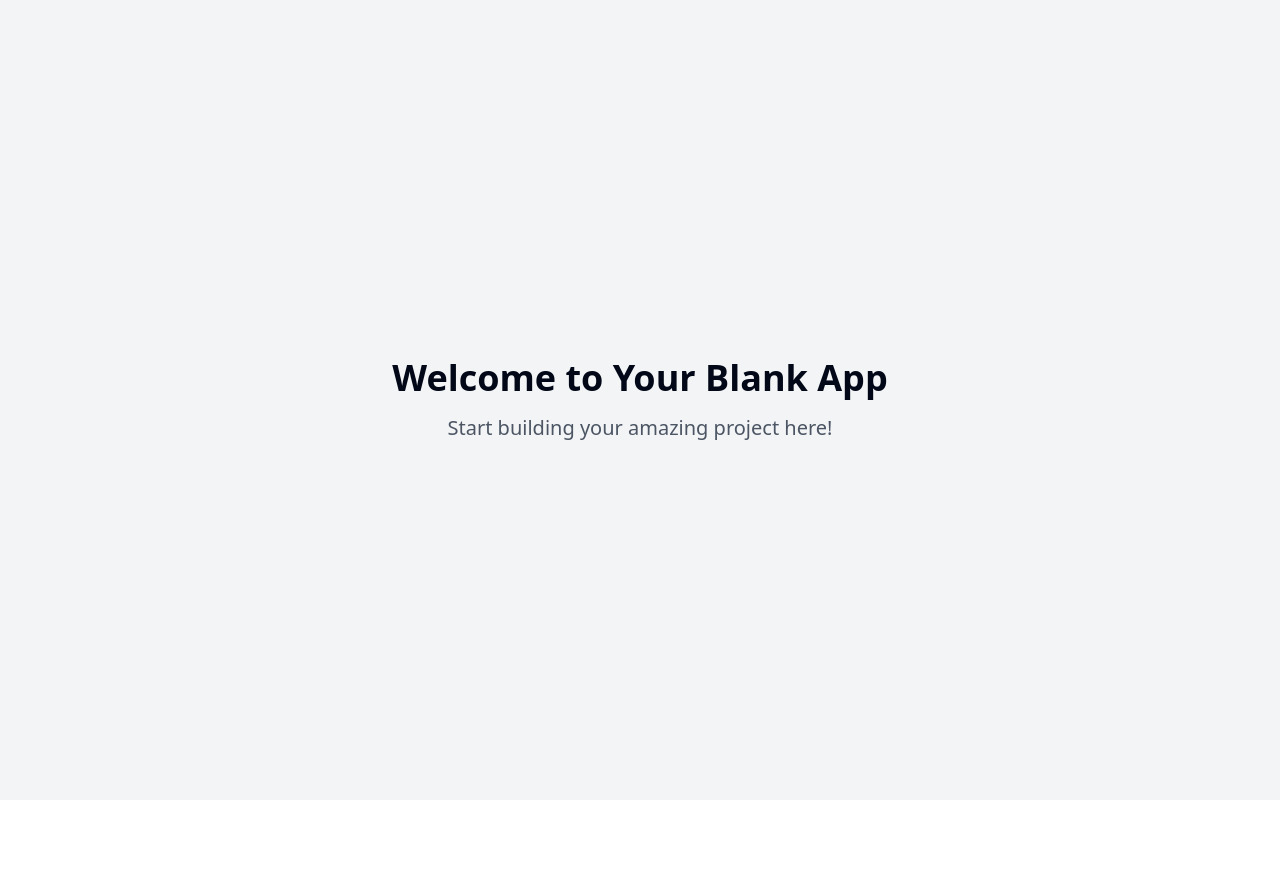
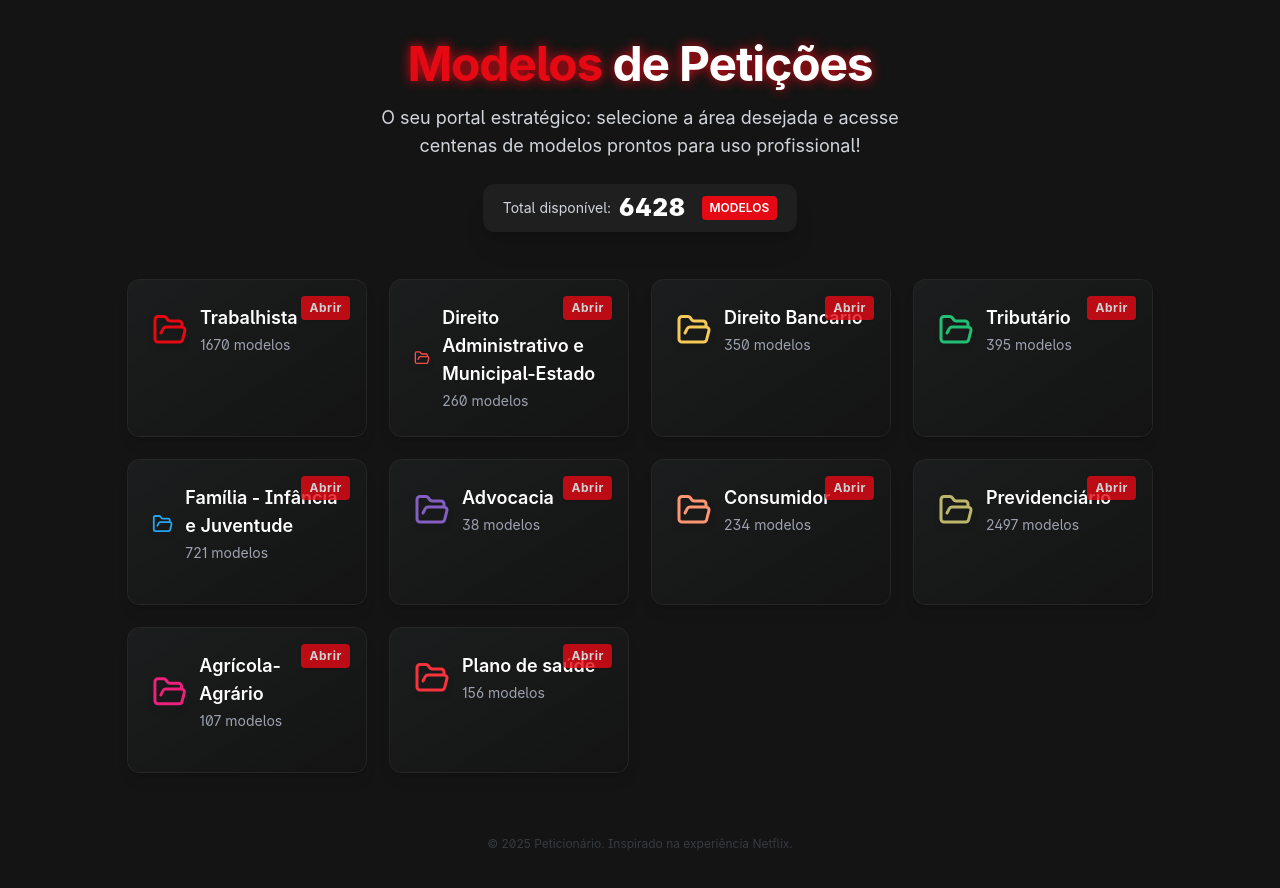
Before and after one commit to WN7CORP/peticoes-netflix-drive, a React (Vite) app: page / in a window 1280 px wide. Shown: the top 888 px of the page. Before the commit the page ends 800 px from the top, so only its background shows below. Built offline with nearby package versions, Linux system fonts and the light colour scheme.

Commit message:
feat: Create petition app with drive integration
Create an app to manage petitions with drive integration, including folder creation, model counts, and a Netflix-themed dark color palette.

```diff
--- /dev/null
+++ b/src/components/AreaCard.tsx
@@ -0,0 +1,36 @@
+
+import React from "react";
+import { FolderOpen } from "lucide-react";
+
+interface AreaCardProps {
+  nome: string;
+  modelos: number;
+  driveUrl: string;
+  color: string;
+}
+
+const AreaCard: React.FC<AreaCardProps> = ({ nome, modelos, driveUrl, color }) => (
+  <a
+    href={driveUrl}
+    target="_blank"
+    rel="noopener noreferrer"
+    className="relative group overflow-hidden rounded-xl transition-all hover:scale-105 shadow-lg bg-gradient-to-br from-[#23252688] to-[#141414f8] ring-1 ring-[#262626] hover:ring-[#E50914]"
+    style={{
+      minHeight: 144,
+      backgroundBlendMode: "overlay",
+    }}
+  >
+    <div className="flex items-center gap-3 p-6">
+      <FolderOpen size={36} color={color} className="drop-shadow-md" />
+      <div>
+        <h2 className="font-semibold text-lg mb-0 text-white">{nome}</h2>
+        <span className="text-sm text-gray-400">{modelos} modelos</span>
+      </div>
+    </div>
+    <div className="absolute right-4 top-4 text-xs bg-[#E50914] text-white px-2 py-1 rounded shadow font-bold tracking-wider transition-all opacity-80 group-hover:opacity-100">
+      Abrir
+    </div>
+  </a>
+);
+
+export default AreaCard;
--- /dev/null
+++ b/src/data/areas.ts
@@ -0,0 +1,73 @@
+
+export interface Area {
+  slug: string;
+  nome: string;
+  modelos: number;
+  driveUrl: string;
+}
+
+export const areas: Area[] = [
+  {
+    slug: "trabalhista",
+    nome: "Trabalhista",
+    modelos: 1670,
+    driveUrl: "https://drive.google.com/folderview?id=PASTA_TRABALHISTA",
+  },
+  {
+    slug: "direito-adm",
+    nome: "Direito Administrativo e Municipal-Estado",
+    modelos: 260,
+    driveUrl: "https://drive.google.com/folderview?id=PASTA_DIREITO_ADM",
+  },
+  {
+    slug: "direito-bancario",
+    nome: "Direito Bancário",
+    modelos: 350,
+    driveUrl: "https://drive.google.com/folderview?id=PASTA_DIREITO_BANCARIO",
+  },
+  {
+    slug: "tributario",
+    nome: "Tributário",
+    modelos: 395,
+    driveUrl: "https://drive.google.com/folderview?id=PASTA_TRIBUTARIO",
+  },
+  {
+    slug: "familia",
+    nome: "Família - Infância e Juventude",
+    modelos: 721,
+    driveUrl: "https://drive.google.com/folderview?id=PASTA_FAMILIA",
+  },
+  {
+    slug: "advocacia",
+    nome: "Advocacia",
+    modelos: 38,
+    driveUrl: "https://drive.google.com/folderview?id=PASTA_ADVOCACIA",
+  },
+  {
+    slug: "consumidor",
+    nome: "Consumidor",
+    modelos: 234,
+    driveUrl: "https://drive.google.com/folderview?id=PASTA_CONSUMIDOR",
+  },
+  {
+    slug: "previdenciario",
+    nome: "Previdenciário",
+    modelos: 2497,
+    driveUrl: "https://drive.google.com/folderview?id=PASTA_PREVIDENCIARIO",
+  },
+  {
+    slug: "agricola",
+    nome: "Agrícola-Agrário",
+    modelos: 107,
+    driveUrl: "https://drive.google.com/folderview?id=PASTA_AGRICOLA",
+  },
+  {
+    slug: "plano-saude",
+    nome: "Plano de saúde",
+    modelos: 156,
+    driveUrl: "https://drive.google.com/folderview?id=PASTA_PLANO_SAUDE",
+  },
+];
+
+export const totalModelos =
+  1670 + 260 + 350 + 395 + 721 + 38 + 234 + 2497 + 107 + 156;
--- a/src/index.css
+++ b/src/index.css
@@ -1,101 +1,59 @@
+
 @tailwind base;
 @tailwind components;
 @tailwind utilities;
 
 @layer base {
   :root {
-    --background: 0 0% 100%;
-    --foreground: 222.2 84% 4.9%;
+    --background: 340 9% 8%; /* #141414 background Netflix */
+    --foreground: 0 0% 98%;  /* #fafafa */
 
-    --card: 0 0% 100%;
-    --card-foreground: 222.2 84% 4.9%;
+    --card: 240 10% 3.9%;
+    --card-foreground: 0 0% 98%;
 
-    --popover: 0 0% 100%;
-    --popover-foreground: 222.2 84% 4.9%;
+    --popover: 240 10% 3.9%;
+    --popover-foreground: 0 0% 98%;
 
-    --primary: 222.2 47.4% 11.2%;
-    --primary-foreground: 210 40% 98%;
+    --primary: 356 87% 52%; /* Netflix red #E50914 */
+    --primary-foreground: 240 5.9% 10%;
 
-    --secondary: 210 40% 96.1%;
-    --secondary-foreground: 222.2 47.4% 11.2%;
+    --secondary: 240 3.7% 15.9%;
+    --secondary-foreground: 0 0% 98%;
 
-    --muted: 210 40% 96.1%;
-    --muted-foreground: 215.4 16.3% 46.9%;
+    --muted: 240 3.7% 15.9%;
+    --muted-foreground: 240 5% 64.9%;
 
-    --accent: 210 40% 96.1%;
-    --accent-foreground: 222.2 47.4% 11.2%;
-
-    --destructive: 0 84.2% 60.2%;
-    --destructive-foreground: 210 40% 98%;
-
-    --border: 214.3 31.8% 91.4%;
-    --input: 214.3 31.8% 91.4%;
-    --ring: 222.2 84% 4.9%;
-
-    --radius: 0.5rem;
-
-    --sidebar-background: 0 0% 98%;
-
-    --sidebar-foreground: 240 5.3% 26.1%;
-
-    --sidebar-primary: 240 5.9% 10%;
-
-    --sidebar-primary-foreground: 0 0% 98%;
-
-    --sidebar-accent: 240 4.8% 95.9%;
-
-    --sidebar-accent-foreground: 240 5.9% 10%;
-
-    --sidebar-border: 220 13% 91%;
-
-    --sidebar-ring: 217.2 91.2% 59.8%;
-  }
-
-  .dark {
-    --background: 222.2 84% 4.9%;
-    --foreground: 210 40% 98%;
-
-    --card: 222.2 84% 4.9%;
-    --card-foreground: 210 40% 98%;
-
-    --popover: 222.2 84% 4.9%;
-    --popover-foreground: 210 40% 98%;
-
-    --primary: 210 40% 98%;
-    --primary-foreground: 222.2 47.4% 11.2%;
-
-    --secondary: 217.2 32.6% 17.5%;
-    --secondary-foreground: 210 40% 98%;
-
-    --muted: 217.2 32.6% 17.5%;
-    --muted-foreground: 215 20.2% 65.1%;
-
-    --accent: 217.2 32.6% 17.5%;
-    --accent-foreground: 210 40% 98%;
+    --accent: 240 3.7% 15.9%;
+    --accent-foreground: 0 0% 98%;
 
     --destructive: 0 62.8% 30.6%;
-    --destructive-foreground: 210 40% 98%;
+    --destructive-foreground: 0 0% 98%;
 
-    --border: 217.2 32.6% 17.5%;
-    --input: 217.2 32.6% 17.5%;
-    --ring: 212.7 26.8% 83.9%;
-    --sidebar-background: 240 5.9% 10%;
-    --sidebar-foreground: 240 4.8% 95.9%;
-    --sidebar-primary: 224.3 76.3% 48%;
-    --sidebar-primary-foreground: 0 0% 100%;
-    --sidebar-accent: 240 3.7% 15.9%;
-    --sidebar-accent-foreground: 240 4.8% 95.9%;
-    --sidebar-border: 240 3.7% 15.9%;
-    --sidebar-ring: 217.2 91.2% 59.8%;
+    --border: 240 3.7% 15.9%;
+    --input: 240 3.7% 15.9%;
+    --ring: 240 4.9% 83.9%;
+    --radius: 0.75rem;
   }
 }
 
 @layer base {
   * {
-    @apply border-border;
+    @apply border-border selection:bg-white/10 selection:text-white;
   }
 
   body {
-    @apply bg-background text-foreground;
+    @apply bg-[#141414] text-white antialiased overflow-x-hidden;
+    font-feature-settings: "ss01", "ss02", "cv01", "cv02", "cv03";
+    font-family: Inter, system-ui, sans-serif;
+  }
+
+  html {
+    @apply scroll-smooth;
   }
 }
+
+@layer utilities {
+  .drop-shadow-glow {
+    text-shadow: 0 0 12px #e50914;
+  }
+}
--- a/src/pages/Index.tsx
+++ b/src/pages/Index.tsx
@@ -1,12 +1,49 @@
-// Update this page (the content is just a fallback if you fail to update the page)
+
+import AreaCard from "@/components/AreaCard";
+import { areas, totalModelos } from "@/data/areas";
+
+// Paleta Netflix: vermelho = #E50914, fundo = #141414
+const CARD_COLORS = [
+  "#E50914", "#FE4A49", "#F6CA56", "#21BF73", "#22A7F0",
+  "#845EC2", "#FF9671", "#BDB76B", "#ED217C", "#F8333C"
+];
 
 const Index = () => {
   return (
-    <div className="min-h-screen flex items-center justify-center bg-gray-100">
-      <div className="text-center">
-        <h1 className="text-4xl font-bold mb-4">Welcome to Your Blank App</h1>
-        <p className="text-xl text-gray-600">Start building your amazing project here!</p>
-      </div>
+    <div className="min-h-screen bg-[#141414] w-full py-10 px-4 flex flex-col items-center">
+      {/* Header Netflix-style */}
+      <header className="w-full max-w-5xl flex flex-col items-center gap-2 mb-12">
+        <h1 className="text-4xl sm:text-5xl text-white font-bold drop-shadow-glow tracking-tight mb-2">
+          <span className="text-[#E50914]">Modelos</span> de Petições
+        </h1>
+        <p className="text-lg text-gray-300 max-w-xl text-center">
+          O seu portal estratégico: selecione a área desejada e acesse centenas de modelos prontos para uso profissional!
+        </p>
+        <div className="mt-4 flex items-center gap-2 px-5 py-2 rounded-lg bg-[#222] bg-opacity-80 shadow-xl">
+          <span className="text-sm text-gray-300">Total disponível:</span>
+          <span className="text-2xl text-white font-black tracking-wide">{totalModelos}</span>
+          <span className="uppercase text-xs ml-2 px-2 py-1 bg-[#E50914] text-white rounded font-semibold">Modelos</span>
+        </div>
+      </header>
+
+      {/* Grid de áreas */}
+      <section
+        className="w-full max-w-5xl grid grid-cols-1 sm:grid-cols-2 md:grid-cols-3 lg:grid-cols-4 gap-6"
+      >
+        {areas.map((area, idx) => (
+          <AreaCard
+            key={area.slug}
+            nome={area.nome}
+            modelos={area.modelos}
+            driveUrl={area.driveUrl}
+            color={CARD_COLORS[idx % CARD_COLORS.length]}
+          />
+        ))}
+      </section>
+
+      <footer className="mt-16 text-xs text-gray-500 opacity-40">
+        &copy; {new Date().getFullYear()} Peticionário. Inspirado na experiência Netflix.
+      </footer>
     </div>
   );
 };
```
